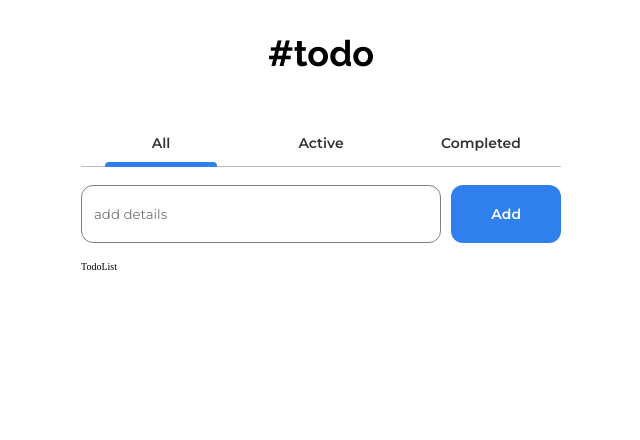
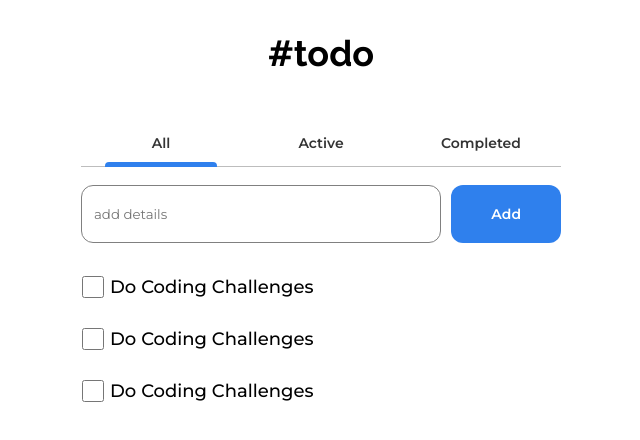
Before and after one commit to Manthan-Kuber/todo-app, a React (Create React App) app: page / in a window 1280 px wide. Shown: the top 440 px of the page, without its empty margins (319-959 px from the left). Built offline with nearby package versions, Linux system fonts and the light colour scheme.

Commit message:
feat: added todo list component

```diff
--- a/src/App.tsx
+++ b/src/App.tsx
@@ -3,8 +3,10 @@ import AddTodo from "./components/AddTodo/AddTodo";
 import Tabs from "./components/Tabs/Tabs";
 import TodoList from "./components/TodoList/TodoList";
 import GlobalStyles from "./GlobalStyles";
+import { useAppSelector } from "./app/hooks";
 
 function App() {
+  const todo = useAppSelector((state) => state.todo.value);
   return (
     <>
       <GlobalStyles />
@@ -13,7 +15,9 @@ function App() {
         <MainWrapper>
           <Main>
             <Tabs />
-            <AddTodo />
+            {(todo.selectedTab === "All" || todo.selectedTab === "Active") && (
+              <AddTodo />
+            )}
             <TodoList />
           </Main>
         </MainWrapper>
--- /dev/null
+++ b/src/components/TodoList/TodoList.styles.ts
@@ -0,0 +1,16 @@
+import styled from "styled-components";
+
+export const StyledUl = styled.ul`
+  margin-top: 3.3rem;
+  font: 500 1.8rem var(--ff-montserrat);
+  li {
+    list-style: none;
+    display: flex;
+    gap: 0.5rem;
+    margin-bottom: 3rem;
+  }
+  input{
+      width: 24px;
+      accent-color: var(--clr-primary);
+  }
+`;
--- a/src/components/TodoList/TodoList.tsx
+++ b/src/components/TodoList/TodoList.tsx
@@ -1,5 +1,22 @@
+import { StyledUl } from "./TodoList.styles";
+
 const TodoList = () => {
-  return <div>TodoList</div>;
+  return (
+    <StyledUl>
+      <li>
+        <input type="checkbox" />
+        <p>Do Coding Challenges</p>
+      </li>
+      <li>
+        <input type="checkbox" />
+        <p>Do Coding Challenges</p>
+      </li>
+      <li>
+        <input type="checkbox" />
+        <p>Do Coding Challenges</p>
+      </li>
+    </StyledUl>
+  );
 };
 
 export default TodoList;
```
